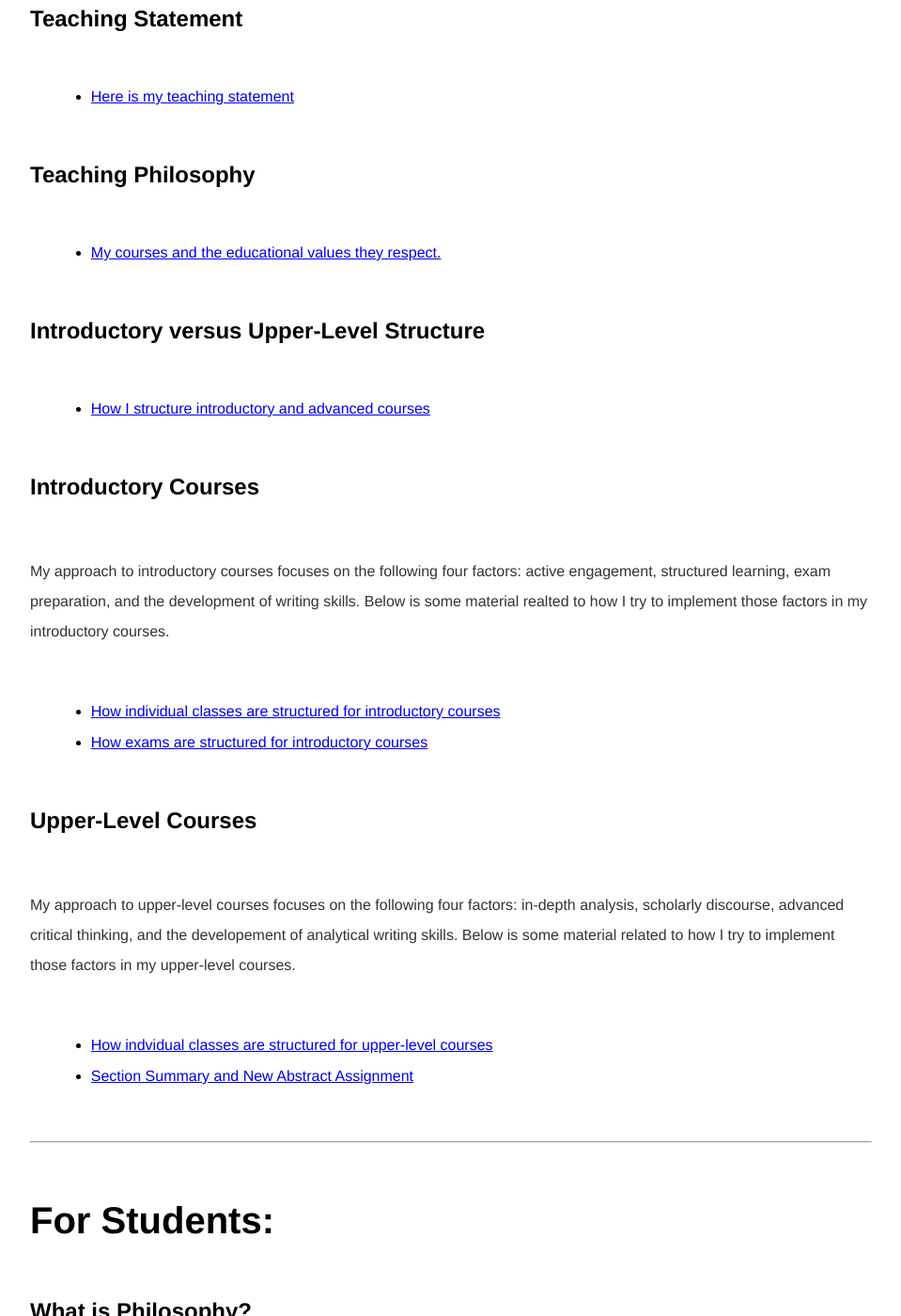
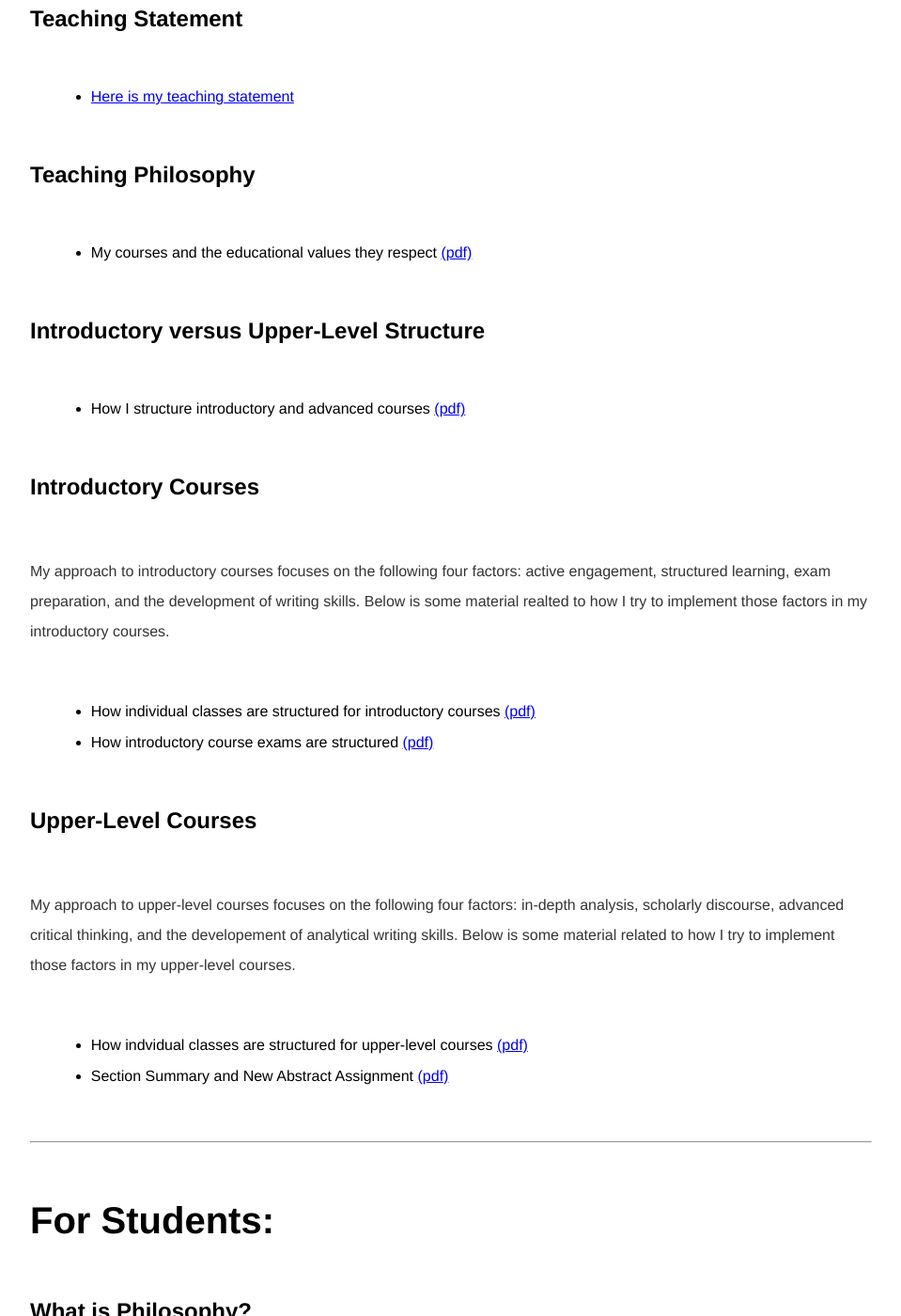
Before and after one commit to kevinjpatton/kevinjpatton.github.io, a Jekyll site: the page built from pedagogy/index.html, in a window 1280 px wide and 1400 px high, scrolled down 873 px. Shown: the whole window at 94% size, without its empty margins (160-1119 px from the left). Built offline with Jekyll 4.4.1, drawn with Linux system fonts in a browser that asks for light colours; Markdown is read by kramdown in place of the engine named in the settings; some of the changed text lies outside the part shown.

Commit message:
Update index.html

```diff
--- a/pedagogy/index.html
+++ b/pedagogy/index.html
@@ -11,49 +11,49 @@ title: Kevin Patton | Pedagogy
 </ul>
 <h2>Teaching Philosophy</h2>
 <ul class="standard-list">
-  <li><a href="/pedagogy/teachingphilosophy.html">My courses and the educational values they respect.</a></li>
+  <li>My courses and the educational values they respect <a href="/pedagogy/teachingphilosophy.html">(pdf)</a></li>
 </ul>
 <h2>Introductory versus Upper-Level Structure</h2>
 <ul class="standard-list">
-  <li><a href="/pedagogy/course_structure.html">How I structure introductory and advanced courses</a></li>
+  <li>How I structure introductory and advanced courses <a href="/pedagogy/course_structure.html">(pdf)</a></li>
 </ul>
 <h2>Introductory Courses</h2>
 <p>My approach to introductory courses focuses on the following four factors: active engagement, structured learning, exam preparation, and the development of writing skills. Below is some material realted to how I try to implement those factors in my introductory courses.</p>
 <ul class="standard-list">
-  <li><a href="/pedagogy/intro/intro_class_structure.html">How individual classes are structured for introductory courses</a></li>
-  <li><a href="/pedagogy/intro/intro_course_exams.html">How exams are structured for introductory courses</a></li>
+  <li>How individual classes are structured for introductory courses <a href="/pedagogy/intro/intro_class_structure.html">(pdf)</a></li>
+  <li>How introductory course exams are structured <a href="/pedagogy/intro/intro_course_exams.html">(pdf)</a></li>
 </ul>
 <h2>Upper-Level Courses</h2>
 <p>My approach to upper-level courses focuses on the following four factors: in-depth analysis, scholarly discourse, advanced critical thinking, and the developement of analytical writing skills. Below is some material related to how I try to implement those factors in my upper-level courses.</p>
 <ul class="standard-list">
-  <li><a href="/pedagogy/upper/upper_level_class_structure.html">How indvidual classes are structured for upper-level courses</a></li>
-  <li><a href="/pedagogy/upper/upper_level_course_assessment_abstracts.html">Section Summary and New Abstract Assignment</a></li>
+  <li>How indvidual classes are structured for upper-level courses <a href="/pedagogy/upper/upper_level_class_structure.html">(pdf)</a></li>
+  <li>Section Summary and New Abstract Assignment <a href="/pedagogy/upper/upper_level_course_assessment_abstracts.html">(pdf)</a></li>
 </ul>
 <hr>
 <h1>For Students:</h1>
 <h2>What is Philosophy?</h2>
 <ul class="standard-list">
-  <li><a href="/teaching/commonresources/Handout - Why Philosophy.pdf" target="_blank">On why students should study philosophy</a></li>
-  <li><a href="/teaching/commonresources/Handout - How to do Philosophical Analysis.pdf" target="_blank">How to do philosophical analysis</a></li>
-  <li><a href="/teaching/commonresources/Handout - The Role and Nature of Intuitions.pdf" target="_blank">What philosophers think about intuitions</a></li>
-  <li><a href="/teaching/commonresources/Draft - How to Philosophize.pdf" target="_blank">Learning the skill of philosophizing</a></li>
+  <li>On why students should study philosophy <a href="/teaching/commonresources/Handout - Why Philosophy.pdf" target="_blank">(pdf)</a></li>
+  <li>How to do philosophical analysis <a href="/teaching/commonresources/Handout - How to do Philosophical Analysis.pdf" target="_blank">(pdf)</a></li>
+  <li>What philosophers think about intuitions <a href="/teaching/commonresources/Handout - The Role and Nature of Intuitions.pdf" target="_blank">(pdf)</a></li>
+  <li>Learning the skill of philosophizing <a href="/teaching/commonresources/Draft - How to Philosophize.pdf" target="_blank">(pdf)</a></li>
 </ul>
 
 <h2>Reading Guides</h2>
 <ul class="standard-list">
-  <li><a href="/teaching/commonresources/Handout - Indicator Words.pdf" target="_blank">Using indicator words when reading philosophy</a></li>
-  <li><a href="/teaching/commonresources/Draft - Philosophabet.pdf" target="_blank">My ever growing philosophy dictionary</a></li>
+  <li>Using indicator words when reading philosophy<a href="/teaching/commonresources/Handout - Indicator Words.pdf" target="_blank">(pdf)</a></li>
+  <li>My ever growing philosophy dictionary <a href="/teaching/commonresources/Draft - Philosophabet.pdf" target="_blank">(pdf)</a></li>
 </ul>
 
 <h2>Writing Guides</h2>
 <ul class="standard-list">
-  <li><a href="/teaching/commonresources/Handout - Creating Your Thesis.pdf" target="_blank">A short guide to creating a clear and impactful thesis</a></li>
-  <li><a href="/teaching/commonresources/Handout - Writing a Philosophy Paper.pdf" target="_blank">Two ways to write philosophy papers</a></li>
-  <li><a href="/teaching/commonresources/Handout - Argumentative Paper Template.pdf" target="_blank">A template designed to help you write your first argumentative paper</a></li>
-  <li><a href="/teaching/commonresources/Handout - Grading Rubric.pdf" target="_blank">The standard rubric that I use for paper grading</a></li>
+  <li>A short guide to creating a clear and impactful thesis <a href="/teaching/commonresources/Handout - Creating Your Thesis.pdf" target="_blank">(pdf)</a></li>
+  <li>Two ways to write philosophy papers <a href="/teaching/commonresources/Handout - Writing a Philosophy Paper.pdf" target="_blank">(pdf)</a></li>
+  <li>A template designed to help you write your first argumentative paper <a href="/teaching/commonresources/Handout - Argumentative Paper Template.pdf" target="_blank">(pdf)</a></li>
+  <li>The standard rubric that I use for paper grading <a href="/teaching/commonresources/Handout - Grading Rubric.pdf" target="_blank">(pdf)</a></li>
 </ul>
 
 <h2>Other Online Resources</h2>
 <ul class="standard-list">
-  <li><a href="/teaching/commonresources/Handout - Online Resources.pdf" target="_blank">A helpful list of other philosophy websites</a></li>
+  <li>A helpful list of other philosophy websites <a href="/teaching/commonresources/Handout - Online Resources.pdf" target="_blank">(pdf)</a></li>
 </ul>
```
